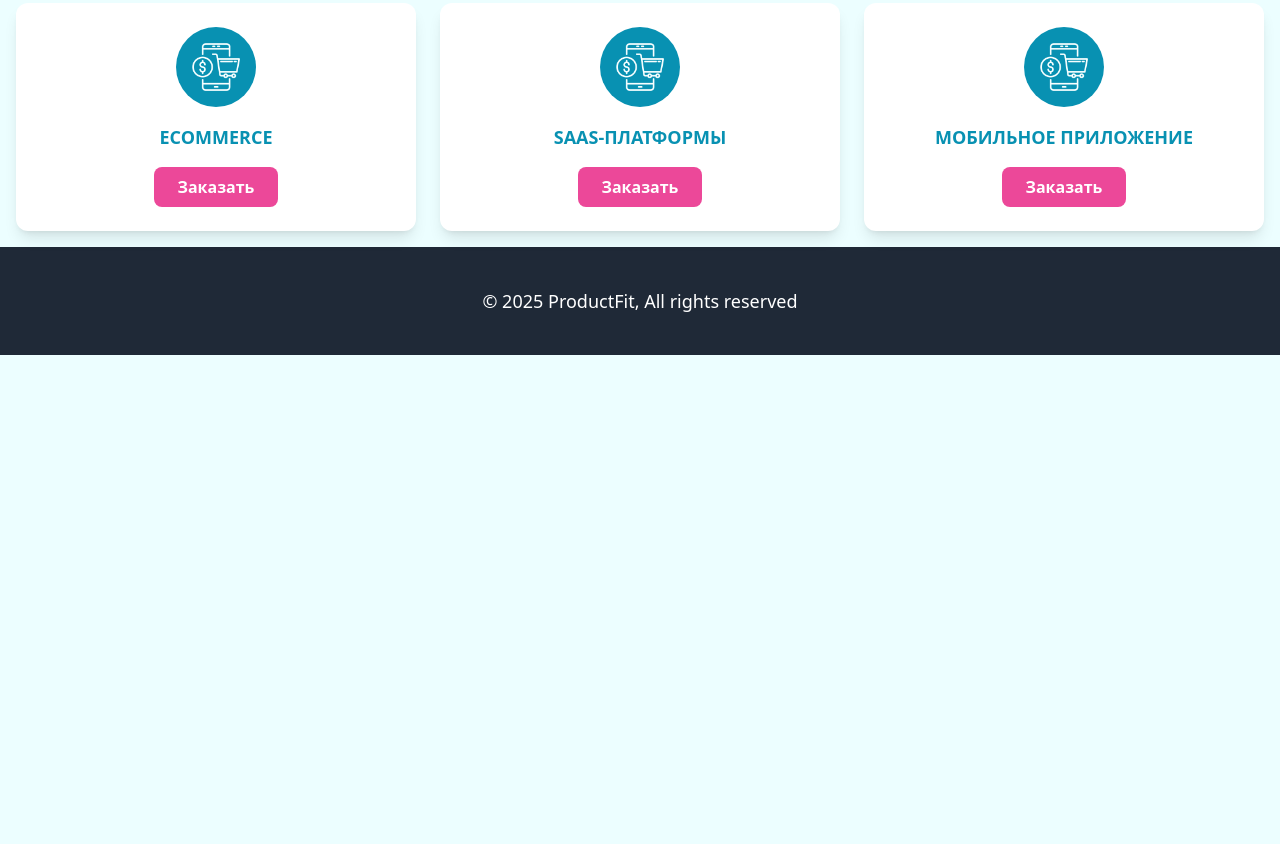
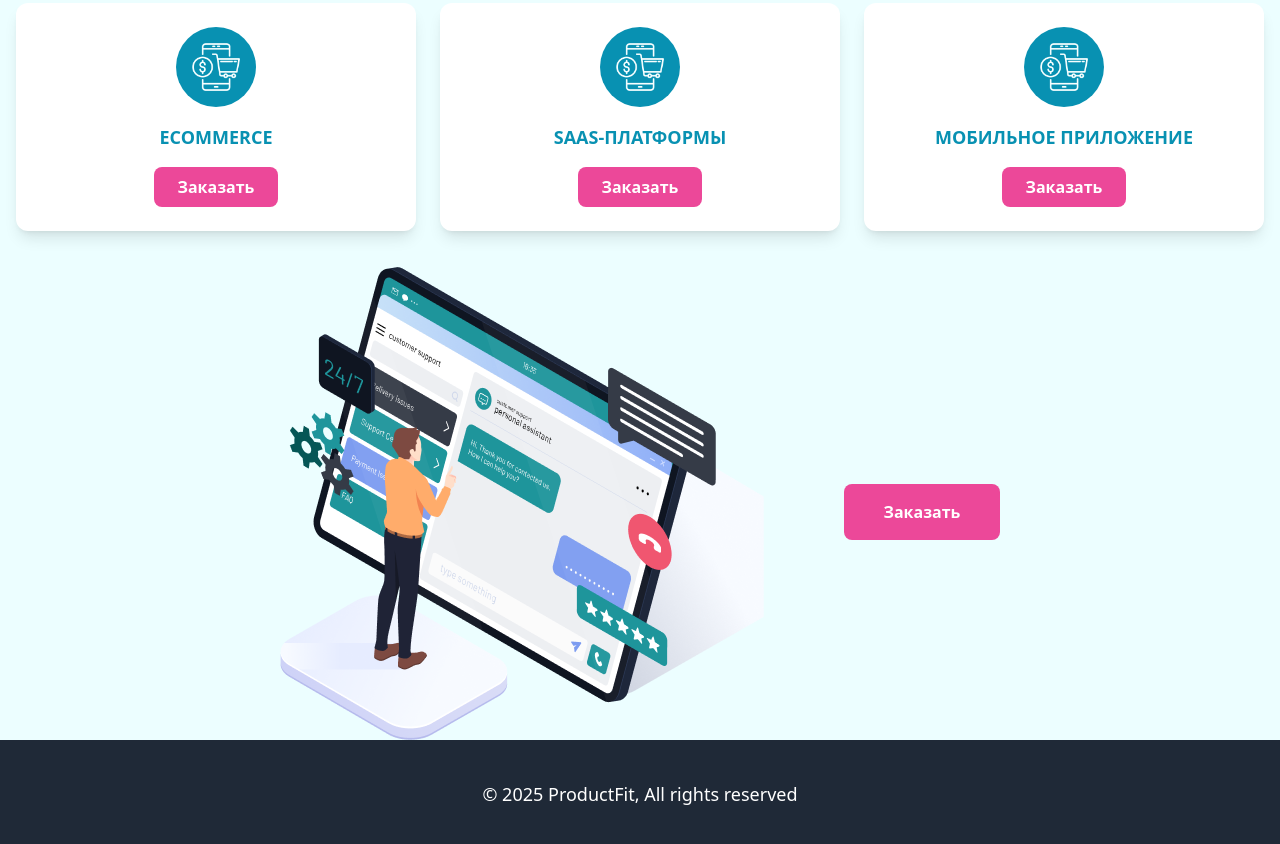
Before and after one commit to jasmina001/Site_ProductFit, a website: page public/main.html in a window 1280 px wide. Shown: the part 868-1712 px from the top of the page. Before the commit the page ends 1223 px from the top, so only its background shows below. Drawn offline with nearby package versions, Linux system fonts and the light colour scheme.

Commit message:
add + rwd

```diff
--- a/public/main.html
+++ b/public/main.html
@@ -136,7 +136,14 @@
         </div>
     </div>
 
-
+    <div class="container mx-auto flex justify-center items-center gap-20 mt-5 flex-wrap">
+        <div>
+            <img src="/assets/Group (8).png" alt="">
+        </div>
+        <div>
+            <button class="mt-4 bg-pink-500 text-white font-semibold px-10 py-4 rounded-lg">Заказать</button>
+        </div>
+    </div>
 
 
     <footer class="bg-gray-800 text-white py-10 text-center">
```
